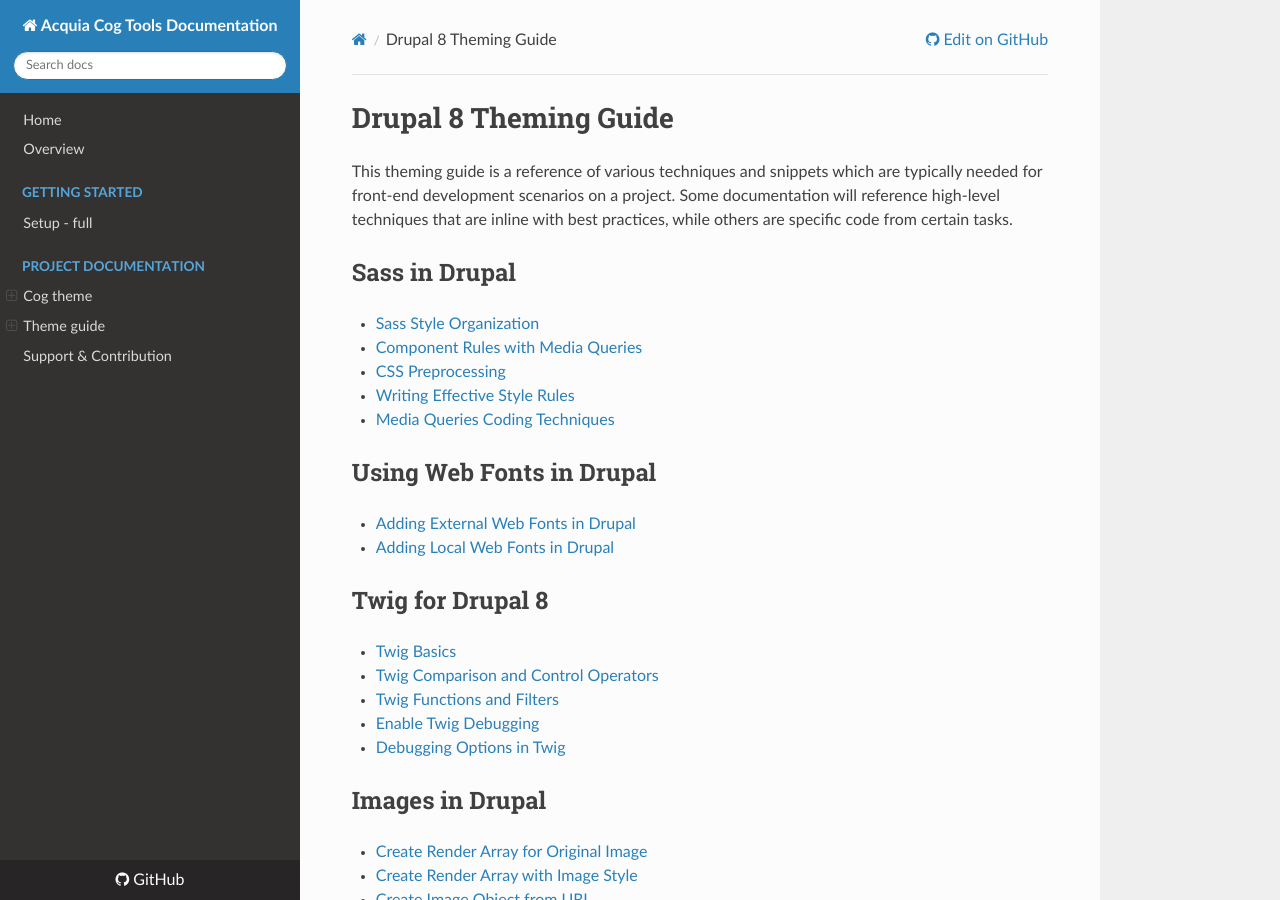
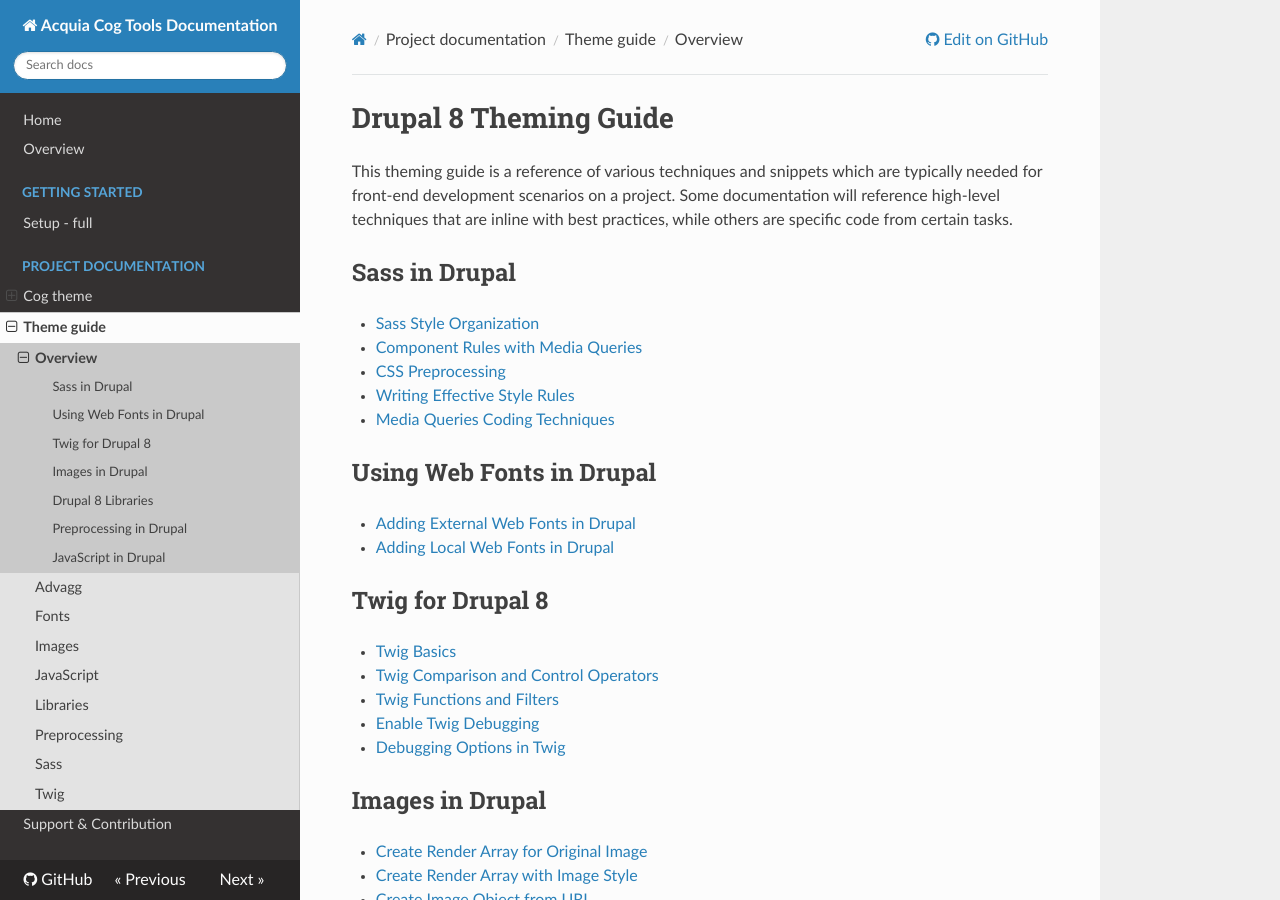
Before and after one commit to ericchenshine/cog_tools, an MkDocs documentation site: the page built from docs/about-theming-guide.md, in a window 1280 px wide and 900 px high. Built offline with MkDocs 1.6.1, drawn with Linux system fonts in a browser that asks for light colours; nearby versions of some CDN libraries; old or Windows-style settings are respelled for this version of MkDocs.

Commit message:
Issue 8: Wrong file name in docs config.

```diff
--- a/mkdocs.yml
+++ b/mkdocs.yml
@@ -18,7 +18,7 @@ pages:
     - Cog theme:
           - About Cog: 'about-cog.md'
     - Theme guide:
-        - Overview: 'about-theme-guide.md'
+        - Overview: 'about-theming-guide.md'
         - Advagg: 'advagg.md'
         - Fonts: 'fonts.md'
         - Images: 'images.md'
```
